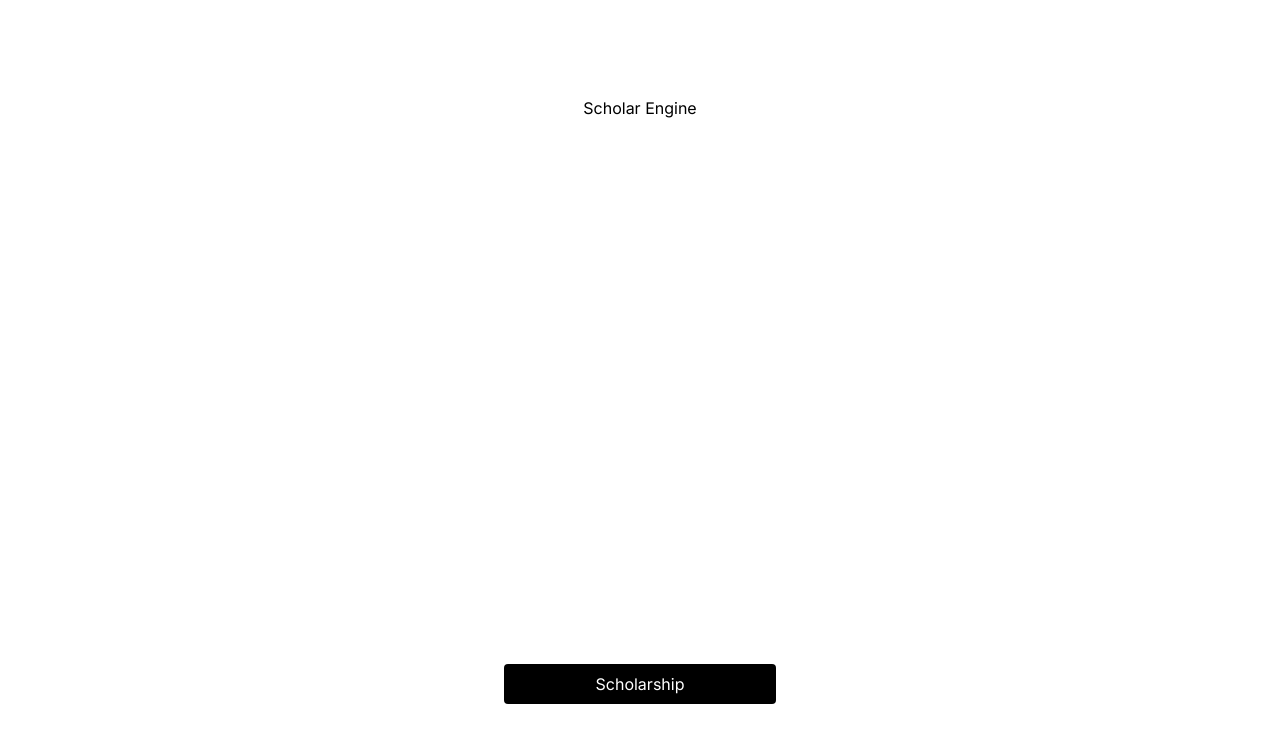
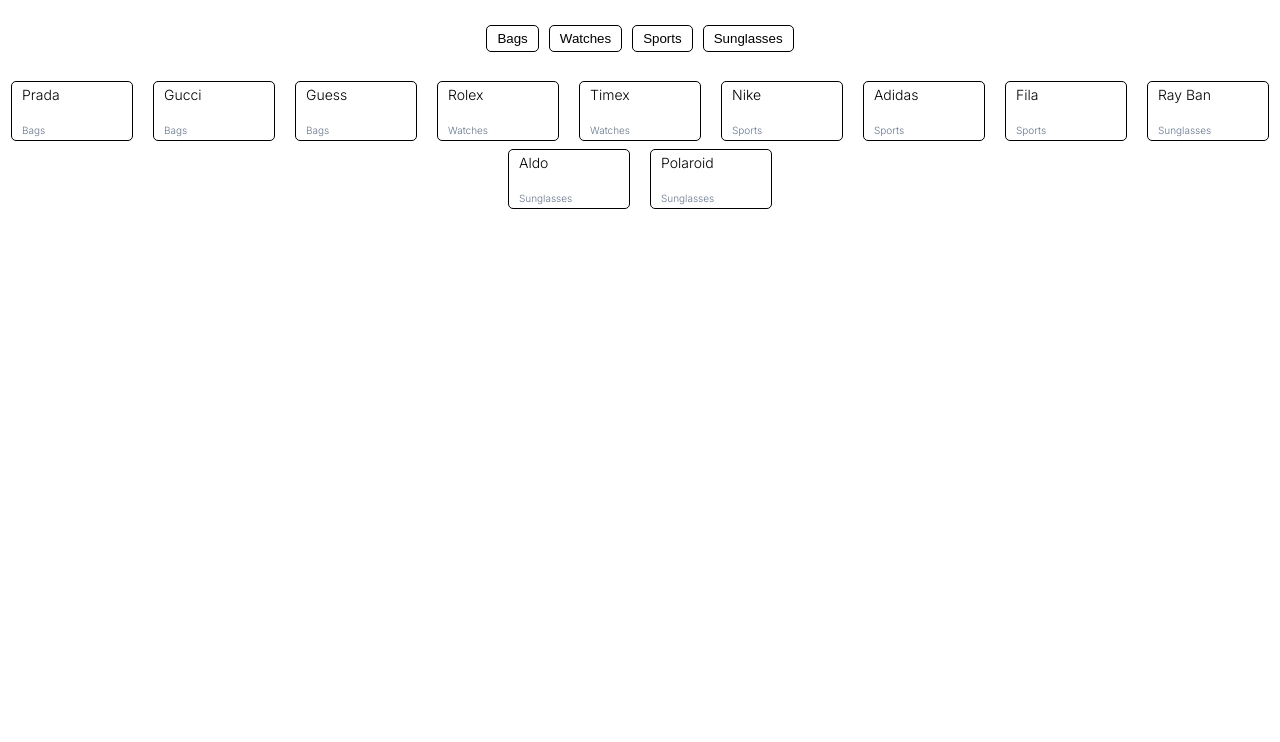
Before and after one commit to faizulislamfair/Scholar-Engine, a Next.js app: page / in a window 1280 px wide. Shown: the top 742 px of the page. Built offline with nearby package versions, Linux system fonts and the light colour scheme.

Commit message:
category filtering

```diff
--- /dev/null
+++ b/components/MultiFilters.js
@@ -0,0 +1,60 @@
+import React, { useEffect, useState } from "react";
+import { items } from "@/public/items";
+
+export default function MultiFilters() {
+    const [selectedFilters, setSelectedFilters] = useState([]);
+    const [filteredItems, setFilteredItems] = useState(items);
+
+    let filters = ["Bags", "Watches", "Sports", "Sunglasses"];
+
+    const handleFilterButtonClick = (selectedCategory) => {
+        if (selectedFilters.includes(selectedCategory)) {
+            let filters = selectedFilters.filter((el) => el !== selectedCategory);
+            setSelectedFilters(filters);
+        } else {
+            setSelectedFilters([...selectedFilters, selectedCategory]);
+        }
+    };
+
+    useEffect(() => {
+        filterItems();
+    }, [selectedFilters]);
+
+    const filterItems = () => {
+        if (selectedFilters.length > 0) {
+            let tempItems = selectedFilters.map((selectedCategory) => {
+                let temp = items.filter((item) => item.category === selectedCategory);
+                return temp;
+            });
+            setFilteredItems(tempItems.flat());
+        } else {
+            setFilteredItems([...items]);
+        }
+    };
+
+    return (
+        <div>
+            <div className="buttons-container">
+                {filters.map((category, idx) => (
+                    <button
+                        onClick={() => handleFilterButtonClick(category)}
+                        className={`button ${selectedFilters?.includes(category) ? "active" : ""
+                            }`}
+                        key={`filters-${idx}`}
+                    >
+                        {category}
+                    </button>
+                ))}
+            </div>
+
+            <div className="items-container">
+                {filteredItems.map((item, idx) => (
+                    <div key={`items-${idx}`} className="item">
+                        <p>{item.name}</p>
+                        <p className="category">{item.category}</p>
+                    </div>
+                ))}
+            </div>
+        </div>
+    );
+}
--- a/pages/index.js
+++ b/pages/index.js
@@ -2,6 +2,7 @@
 import { Inter } from 'next/font/google'
 import Scholarship from './../components/Scholarship';
 import Link from 'next/link';
+import MultiFilters from './../components/MultiFilters';
 
 const inter = Inter({ subsets: ['latin'] })
 
@@ -10,12 +11,9 @@
     <main
       className={`flex min-h-screen flex-col items-center justify-between p-24 ${inter.className}`}
     >
-      Scholar Engine
 
       <div className='grid grid-cols-1 gap-4 place-content-center bg-black text-white w-1/4 h-10 text-center rounded'>
-        <Link href="/features" >
-          <Scholarship></Scholarship>
-        </Link>
+        <MultiFilters></MultiFilters>
       </div>
     </main>
   )
--- /dev/null
+++ b/public/items.js
@@ -0,0 +1,46 @@
+export const items = [
+    {
+        name: "Prada",
+        category: "Bags"
+    },
+    {
+        name: "Gucci",
+        category: "Bags"
+    },
+    {
+        name: "Guess",
+        category: "Bags"
+    },
+    {
+        name: "Rolex",
+        category: "Watches"
+    },
+    {
+        name: "Timex",
+        category: "Watches"
+    },
+    {
+        name: "Nike",
+        category: "Sports"
+    },
+    {
+        name: "Adidas",
+        category: "Sports"
+    },
+    {
+        name: "Fila",
+        category: "Sports"
+    },
+    {
+        name: "Ray Ban",
+        category: "Sunglasses"
+    },
+    {
+        name: "Aldo",
+        category: "Sunglasses"
+    },
+    {
+        name: "Polaroid",
+        category: "Sunglasses"
+    }
+];
--- a/styles/globals.css
+++ b/styles/globals.css
@@ -1,6 +1,6 @@
-@tailwind base;
+/* @tailwind base;
 @tailwind components;
-@tailwind utilities;
+@tailwind utilities; */
 
 /* :root {
   --foreground-rgb: 0, 0, 0;
@@ -22,3 +22,80 @@
       transparent,
       rgb(var(--background-end-rgb))) rgb(var(--background-start-rgb));
 } */
+
+@import url("https://fonts.googleapis.com/css2?family=IBM+Plex+Sans:wght@100;200;300;400;500;600;700&display=swap");
+
+body {
+  font-family: "IBM Plex Sans", sans-serif;
+  font-weight: 300;
+  font-size: 14px;
+  box-sizing: border-box;
+  margin: 0;
+  padding: 0;
+}
+
+h1,
+p {
+  margin: 0;
+  padding: 0;
+}
+
+.container {
+  display: flex;
+  flex-direction: column;
+  justify-content: center;
+  align-items: center;
+  height: 100vh;
+  background: linear-gradient(to bottom, #5b21b6, #1e40af);
+  color: #fff;
+}
+
+.buttons-container {
+  display: flex;
+  justify-content: center;
+  margin-top: 20px;
+}
+
+.button {
+  border: 1px solid #000;
+  background: transparent;
+  margin: 5px 5px;
+  border-radius: 5px;
+  padding: 5px 10px;
+  cursor: pointer;
+  transition: all 0.2s ease-in-out;
+}
+
+.button:hover {
+  box-shadow: 3px 3px 0px 0px rgba(0, 0, 0);
+}
+
+.items-container {
+  display: flex;
+  flex-wrap: wrap;
+  margin-top: 20px;
+  justify-content: center;
+  align-items: center;
+}
+
+.item {
+  padding: 4px 10px;
+  min-width: 100px;
+  min-height: 50px;
+  margin: 4px 10px;
+  border: 1px solid #000;
+  border-radius: 5px;
+  display: flex;
+  flex-direction: column;
+  justify-content: space-between;
+}
+
+.category {
+  color: #64748b;
+  font-size: 10px;
+}
+
+.active {
+  background-color: #1e293b;
+  color: #fff;
+}
```
Also changed, not shown: pages/features.js (line endings or trailing spaces).
